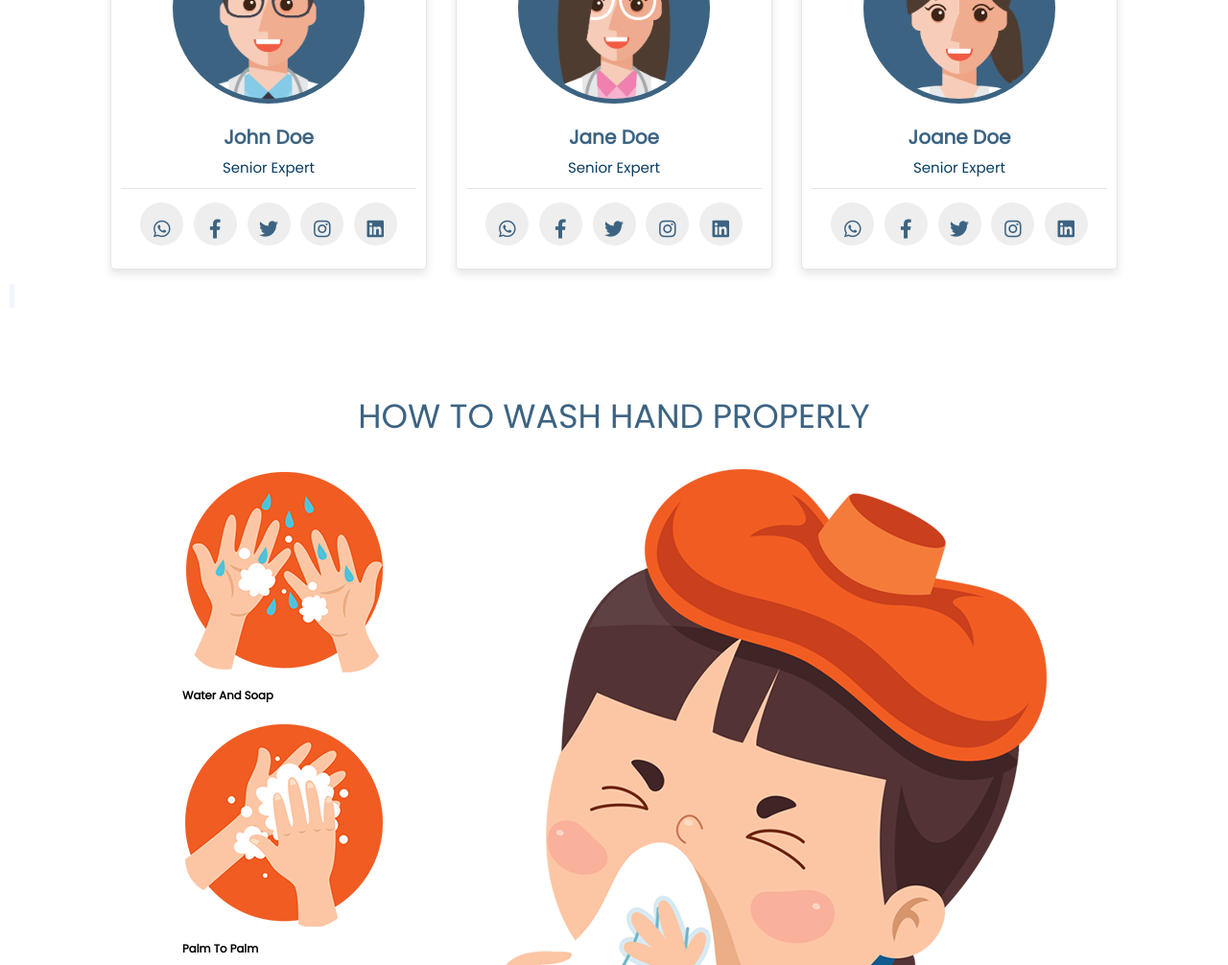
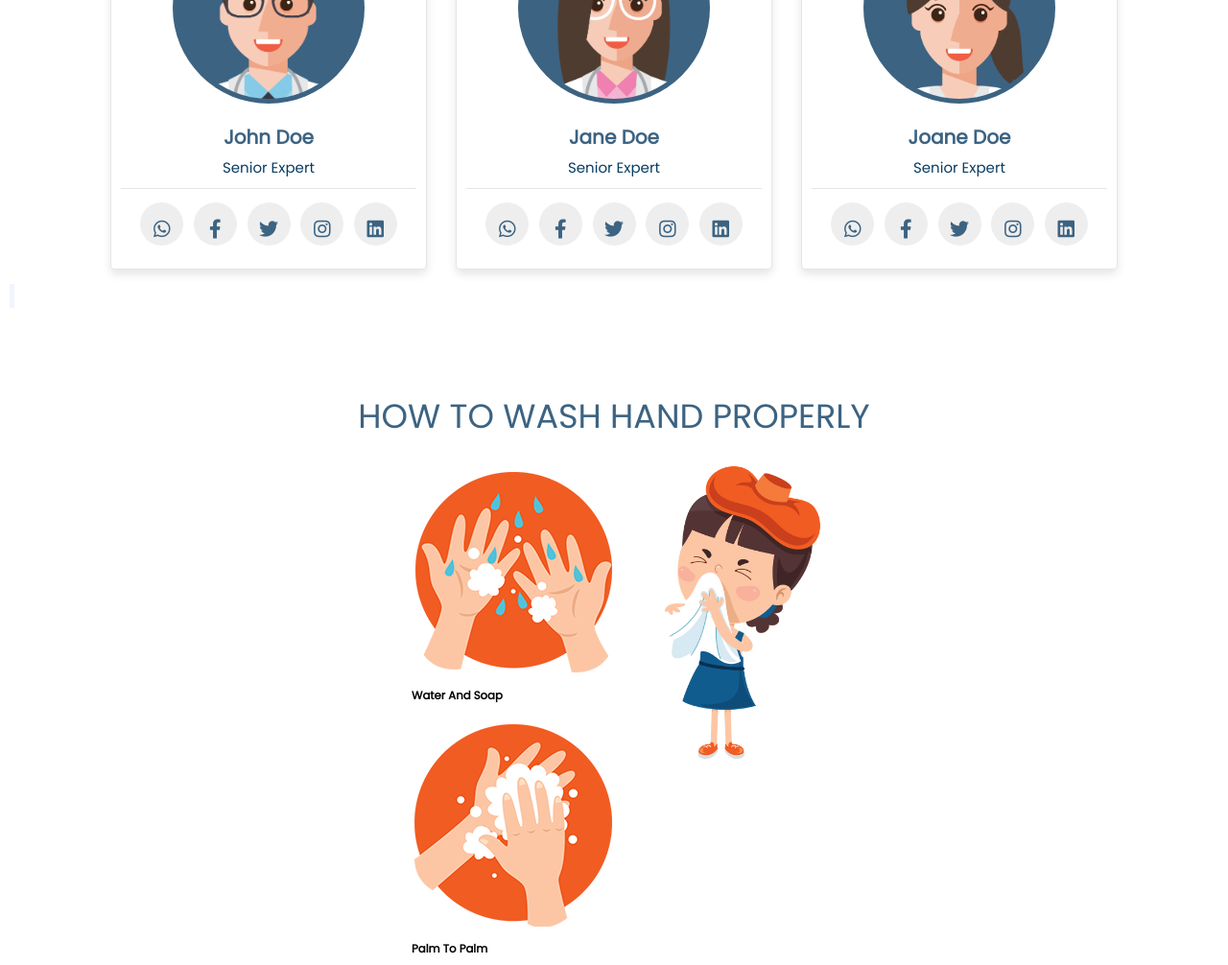
Before and after one commit to Sibints2000/Covid-19-website-project, a plain HTML site: page index.html in a window 1280 px wide. Shown: the part 4230-5236 px from the top of the page at 96% size. Drawn offline with nearby package versions, Linux system fonts and the light colour scheme.

Commit message:
H-Third Commit

```diff
--- a/style.css
+++ b/style.css
@@ -325,6 +325,10 @@ header.sticky {
     justify-content: center;
 }
 
+.hand-wash .column .main-image img {
+    width: 25vh;
+}
+
 .hand-wash .column
 
 
```
